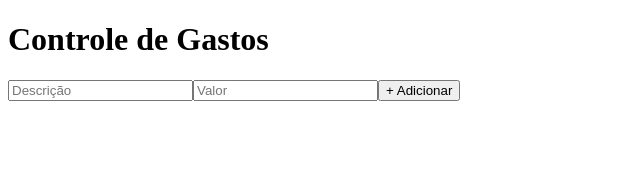
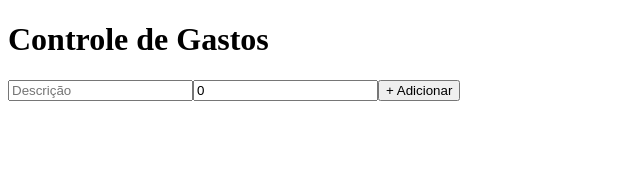
Before and after one commit to Saulorangel87/Controle-de-gastos--exercicio, a React (Vite) app: page / in a window 1280 px wide. Shown: the top 170 px of the page, without its empty margins (0-640 px from the left). Built offline with nearby package versions, Linux system fonts and the light colour scheme.

Commit message:
feat: refactor FormGasto component to include form handling and state management for expense entries

```diff
--- a/src/components/FormGasto.jsx
+++ b/src/components/FormGasto.jsx
@@ -2,12 +2,42 @@ import styles from "./FormGasto.module.css";
 import { useState } from "react";
 
 export default function FormGasto() {
-    const [gastos, setGastos] = useState([]);
+  const [gastos, setGastos] = useState([]);
+  const [valor, setValor] = useState(0);
+  const [descricao, setDescricao] = useState("");
+
+  const handleSubmit = (e) => {
+    e.preventDefault();
+    if (descricao === "" || valor === 0) return;
+    setGastos([...gastos, { descricao, valor, id: Date.now() }]);
+    setDescricao("");
+    setValor(0);
+  };
+
   return (
     <div className={styles.FormGasto}>
-      <input type="text" placeholder="Descrição" />
-      <input type="number" placeholder="Valor" />
-      <button>+ Adicionar</button>
+      <form onSubmit={handleSubmit}>
+        <input
+          type="text"
+          placeholder="Descrição"
+          onChange={(e) => setDescricao(e.target.value)}
+          value={descricao}
+        />
+        <input
+          type="number"
+          placeholder="Valor"
+          onChange={(e) => setValor(e.target.value)}
+          value={valor}
+        />
+        <button type="submit">+ Adicionar</button>
+      </form>
+      <ul>
+        {gastos.map((gasto) => (
+          <li key={gasto.id}>
+            {gasto.descricao} - {gasto.valor}
+          </li>
+        ))}
+      </ul>
     </div>
   );
 }
```
